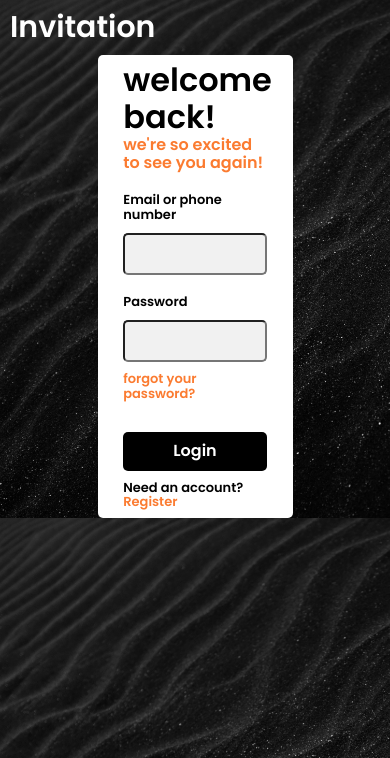
After one commit to UssefBhl/Youssef_Bouhalla, a PHP site: page /Login.html in a window 390 px wide. The commit adds this page. Shown: the top 758 px of the page. Run offline with PHP 8.4, Linux system fonts and the light colour scheme.

Commit message:
signup and login html css but not responsive yet

```diff
--- /dev/null
+++ b/HTML-CSS-Workshops/Designing an invitation landing, sign up and sign in page/Login.html
@@ -0,0 +1,30 @@
+<!DOCTYPE html>
+<html lang="en">
+<head>
+	<meta charset="utf-8">
+	<meta name="viewport" content="width=device-width, initial-scale=1">
+	<title>Log In</title>
+	<link rel="stylesheet" type="text/css" href="normalize.css">
+	<link rel="stylesheet" type="text/css" href="login_and_signup_style.css">
+	<link rel="preconnect" href="https://fonts.gstatic.com">
+	<link href="https://fonts.googleapis.com/css2?family=Poppins:wght@600&display=swap" rel="stylesheet">
+</head>
+<body>
+	<div class="container">
+		<a href="index.html" id="logo">Invitation</a>
+		<div class="formulaire">
+			<form>
+				<h1>welcome back!</h1>
+				<p id="desc">we're so excited to see you again!</p>
+				<label for="email">Email or phone number</label>
+				<input type="text" name="txtemail" id="email">
+				<label for="password">Password</label>
+				<input type="Password" name="txtpassword" id="password">
+				<a href="#">forgot your password?</a>
+				<input type="submit" name="btnlogin" value="Login" id="login">
+				<p id="ask">Need an account?  <span><a href="Signup.html">Register</a></span></p>
+			</form>
+		</div>
+	</div>
+</body>
+</html>
--- a/HTML-CSS-Workshops/Designing an invitation landing, sign up and sign in page/index.html
+++ b/HTML-CSS-Workshops/Designing an invitation landing, sign up and sign in page/index.html
@@ -35,10 +35,10 @@
 			</div>
 				<ul class="headerlists">
 					<li>
-						<button type="button" id="btnlogin">Log In</button>
+						<a href="Login.html"><button type="button" id="btnlogin">Log In</button></a>
 					</li>
 					<li>
-						<a href="page_2.html"><button type="button" id="btnsignup">Sign Up</button></a>
+						<a href="Signup.html"><button type="button" id="btnsignup">Sign Up</button></a>
 					</li>
 				</ul>
 		</div>
--- a/HTML-CSS-Workshops/Designing an invitation landing, sign up and sign in page/login_and_signup_style.css
+++ b/HTML-CSS-Workshops/Designing an invitation landing, sign up and sign in page/login_and_signup_style.css
@@ -3,8 +3,76 @@
 	padding: 0;
 	box-sizing: border-box;
 }
+body{
+	background-image: url('Assets/images/background.jpg');
+	background-size: cover;
+}
 .container {
-	background-image: url('background.jpg');
+	font-family: poppins;
 	width: 100%;
 	height: 100%;
+	display: flex;
+	flex-direction: column;
+	justify-content: space-around;
 }
+.formulaire {
+	width: 50%;
+	height: fit-content;
+	background-color: white;
+	border-radius: 5px;
+	margin-top: 100px;
+	margin: auto;
+	padding: 2%;
+}
+form {
+	margin: auto;
+	width: 80%;
+	height: fit-content;
+	display: flex;
+	flex-direction: column;
+}
+#logo {
+	font-size: 30px;
+	color: white;
+	text-decoration: none;
+	padding: 10px;
+}
+form h1 {
+	width: fit-content;
+	margin: auto;
+}
+#desc {
+	width: fit-content;
+	margin: auto;
+	color: #FB7B30;
+}
+input {
+	padding:10px;
+	border-radius: 5px;
+	outline-color: #FB7B30;
+}
+label{
+	font-size: 13px;
+	margin-top: 20px;
+}
+form a {
+	font-size: 13px;
+	margin-top: 10px;
+	color: #FB7B30;
+	text-decoration: none;
+}
+#ask {
+	font-size: 13px;
+	margin-top: 10px;
+}
+#email , #password {
+	margin-top: 10px;
+	background-color: #F1F1F1;
+}
+#login {
+	margin-top: 30px;
+	border-style: none;
+	background-color: black;
+	color: white;
+	outline: 0;
+}
```
Also changed, not shown: HTML-CSS-Workshops/Designing an invitation landing, sign up and sign in page/Signup.html (added, +30 -0 lines), HTML-CSS-Workshops/Designing an invitation landing, sign up and sign in page/page_2.html (deleted, +0 -13 lines), 1 other file.
